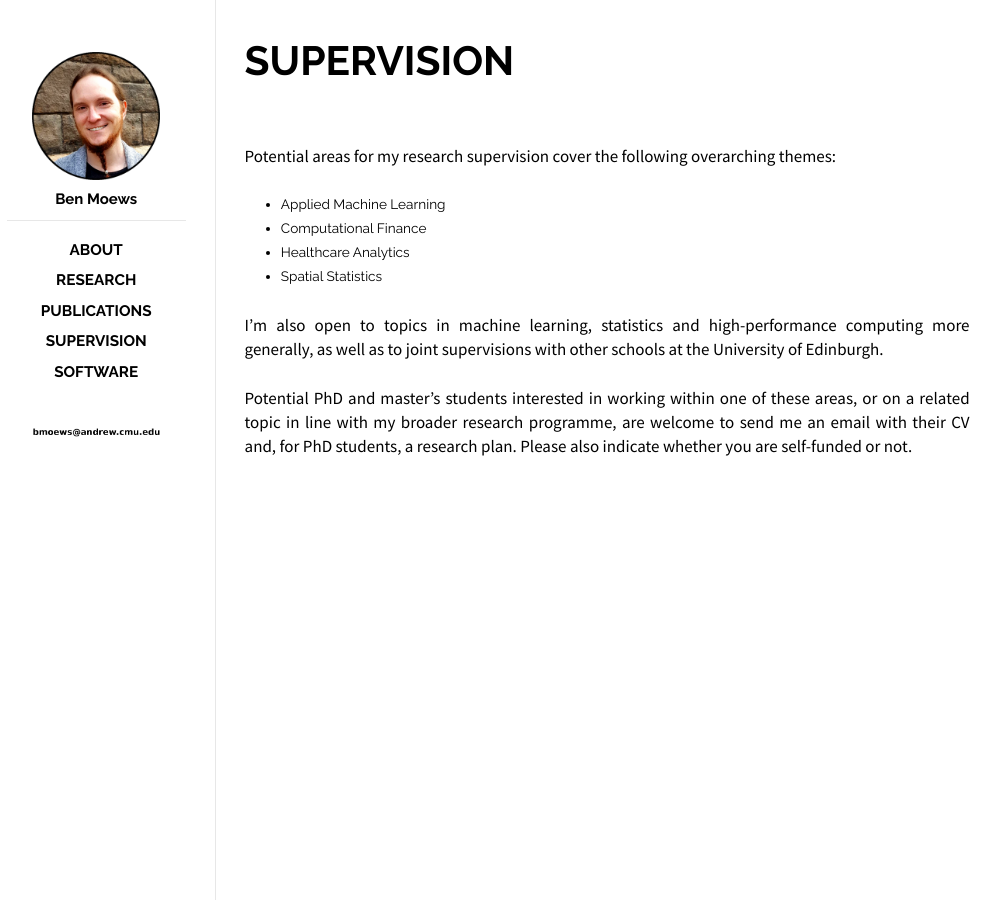
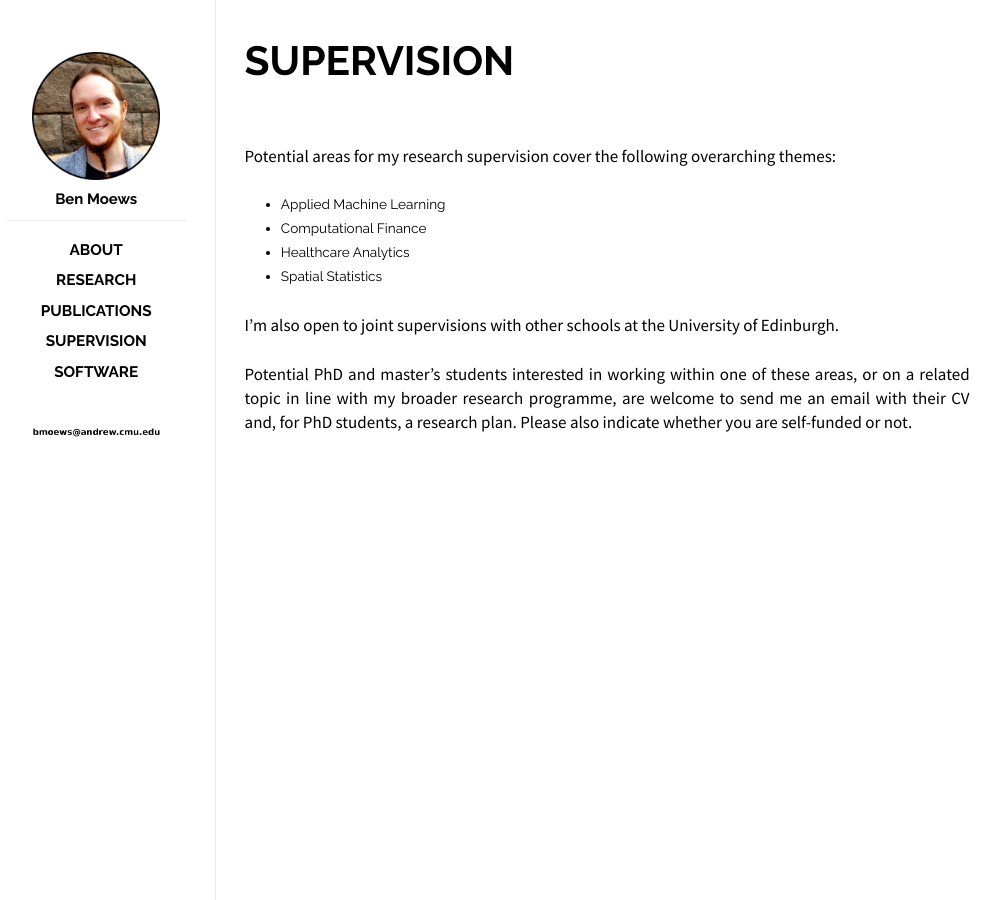
Before and after one commit to moews/moews.github.io, a Jekyll site: the page built from _posts/2017-03-25-supervision.md, in a window 1280 px wide. Shown: the whole page, without its empty margins (143-1144 px from the left). Built offline with Jekyll 4.4.1, drawn with Linux system fonts in a browser that asks for light colours.

Commit message:
Update 2017-03-25-supervision.md

```diff
--- a/_posts/2017-03-25-supervision.md
+++ b/_posts/2017-03-25-supervision.md
@@ -17,7 +17,7 @@ Potential areas for my research supervision cover the following overarching them
 
 <div style="height:25px;font-size:1px;">&nbsp;</div>
 
-I'm also open to topics in machine learning, statistics and high-performance computing more generally, as well as to joint supervisions with other schools at the University of Edinburgh.
+I'm also open to joint supervisions with other schools at the University of Edinburgh.
 
 Potential PhD and master's students interested in working within one of these areas, or on a related topic in line with my broader research programme, are welcome to send me an email with their CV and, for PhD students, a research plan. Please also indicate whether you are self-funded or not.
 
```
